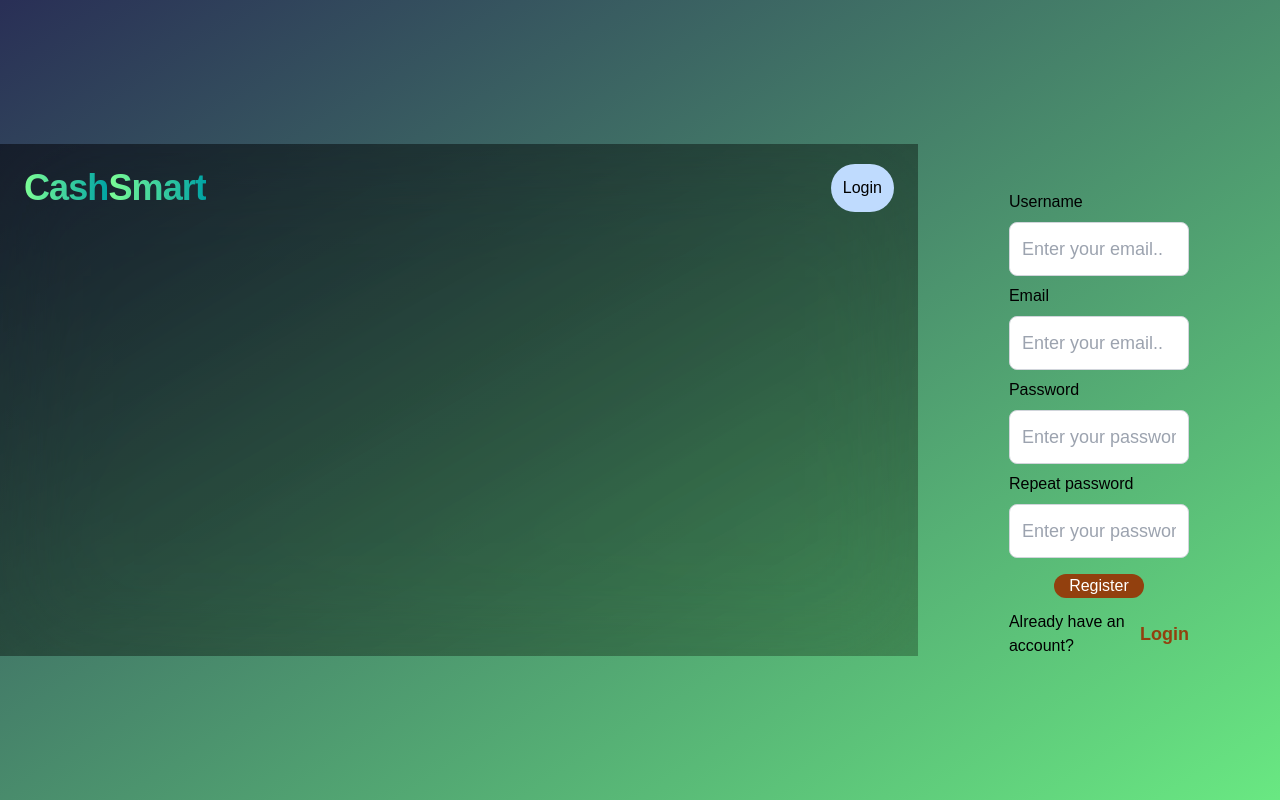
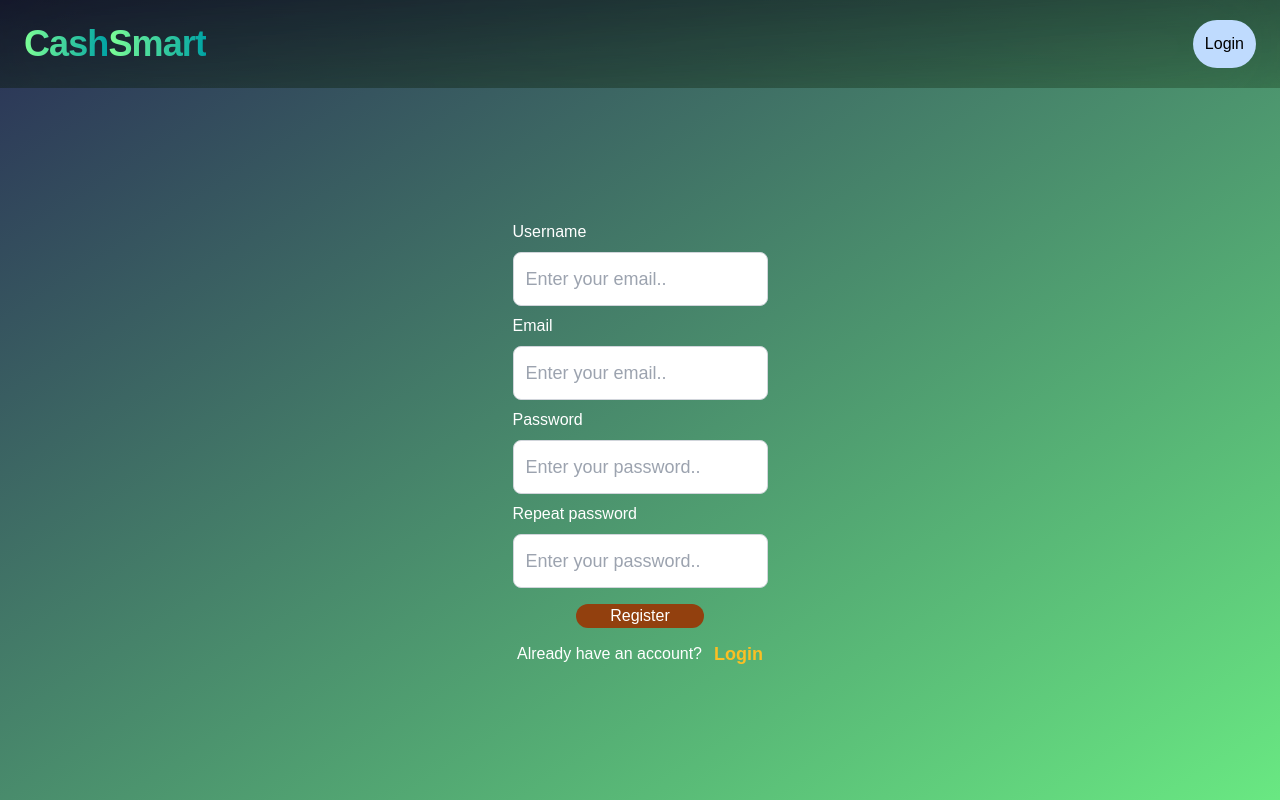
Before and after one commit to UjfalusiAbel/cash-smart-web, a Next.js app: page /register in a window 1280 px wide. Built offline with nearby package versions, Linux system fonts and the light colour scheme; no server answers.

Commit message:
Fix login, register design

```diff
--- a/app/components/auth/Login.tsx
+++ b/app/components/auth/Login.tsx
@@ -39,7 +39,7 @@ const Login = () => {
   };
 
   return (
-    <div className="flex flex-row bg-gradient-to-br from-green-cassini to-yellow-cassini w-full h-full justify-center py-36">
+    <div className="flex flex-col bg-gradient-to-br from-green-cassini to-yellow-cassini w-full h-full items-center">
       <Header />
       <div className="flex flex-col w-[40vw] h-[70vh] border-transparent border justify-center items-center">
         <div className="w-[50%]">
@@ -50,7 +50,7 @@ const Login = () => {
           )}
         </div>
         <form className="w-[50%] flex flex-col gap-2" onSubmit={handleSubmit}>
-          <label className="text-black">Email</label>
+          <label className="text-white">Email</label>
           <input
             className="text-black p-3 border border-gray-300 rounded-lg h-fit text-sm sm:text-lg bg-formGrey hover:outline-none hover:ring-2 hover:ring-brown-600"
             type="text"
@@ -58,7 +58,7 @@ const Login = () => {
             value={email}
             onChange={(e) => setEmail(e.target.value)}
           ></input>
-          <label className="text-black">Password</label>
+          <label className="text-white">Password</label>
           <input
             className="text-black p-3 border border-gray-300 rounded-lg h-fit text-sm sm:text-lg bg-formGrey hover:outline-none hover:ring-2 hover:ring-brown-600"
             type="password"
@@ -73,12 +73,12 @@ const Login = () => {
             >
               Login
             </button>
-            <p className="text-black flex flex-row items-center justify-center w-[100%] gap-3">
+            <p className="text-white flex flex-row items-center justify-center w-[100%] gap-3">
               Don't have an account?
               <button
                 type="button"
                 onClick={() => toRegister()}
-                className="text-amber-800 text-lg font-bold hover:text-amber-900 transition-transform transform hover:scale-110"
+                className="text-amber-400 text-lg font-bold hover:text-amber-500 transition-transform transform hover:scale-110"
               >
                 Register
               </button>
--- a/app/components/auth/Register.tsx
+++ b/app/components/auth/Register.tsx
@@ -49,9 +49,9 @@ const Register = () => {
   };
 
   return (
-    <div className="flex flex-row bg-gradient-to-br from-green-cassini to-yellow-cassini w-full h-full justify-center py-36">
+    <div className="flex flex-col bg-gradient-to-br from-green-cassini to-yellow-cassini w-full h-full items-center">
       <Header />
-      <div className="flex flex-col w-[40vw] h-[70vh] border-transparent border justify-center items-center">
+      <div className="flex flex-col w-[40vw] h-full border-transparent border justify-center items-center">
         <div className="w-[50%]">
           {errorMessage && (
             <div className="error-popup border-2 border-orange-500 rounded-md pl-2 pr-2">
@@ -60,7 +60,7 @@ const Register = () => {
           )}
         </div>
         <form className="w-[50%] flex flex-col gap-2" onSubmit={handleSubmit}>
-          <label className="text-black">Username</label>
+          <label className="text-white">Username</label>
           <input
             className="text-black p-3 border border-gray-300 rounded-lg h-fit text-sm sm:text-lg bg-formGrey hover:outline-none hover:ring-2 hover:ring-brown-600"
             type="text"
@@ -68,7 +68,7 @@ const Register = () => {
             value={userName}
             onChange={(u) => setUserName(u.target.value)}
           ></input>
-          <label className="text-black">Email</label>
+          <label className="text-white">Email</label>
           <input
             className="text-black p-3 border border-gray-300 rounded-lg h-fit text-sm sm:text-lg bg-formGrey hover:outline-none hover:ring-2 hover:ring-brown-600"
             type="text"
@@ -76,7 +76,7 @@ const Register = () => {
             value={email}
             onChange={(e) => setEmail(e.target.value)}
           ></input>
-          <label className="text-black">Password</label>
+          <label className="text-white">Password</label>
           <input
             className="text-black p-3 border border-gray-300 rounded-lg h-fit text-sm sm:text-lg bg-formGrey hover:outline-none hover:ring-2 hover:ring-brown-600"
             type="password"
@@ -84,7 +84,7 @@ const Register = () => {
             value={password}
             onChange={(p) => setPassword(p.target.value)}
           ></input>
-          <label className="text-black">Repeat password</label>
+          <label className="text-white">Repeat password</label>
           <input
             className="text-black p-3 border border-gray-300 rounded-lg h-fit text-sm sm:text-lg bg-formGrey hover:outline-none hover:ring-2 hover:ring-brown-600"
             type="password"
@@ -99,12 +99,12 @@ const Register = () => {
             >
               Register
             </button>
-            <p className="text-black flex flex-row items-center justify-center w-[100%] gap-3">
+            <p className="text-white flex flex-row items-center justify-center w-[100%] gap-3">
               Already have an account?
               <button
                 type="button"
                 onClick={() => toLogin()}
-                className="text-amber-800 text-lg font-bold hover:text-amber-900 transition-transform transform hover:scale-110"
+                className="text-amber-400 text-lg font-bold hover:text-amber-500 transition-transform transform hover:scale-110"
               >
                 Login
               </button>
```
